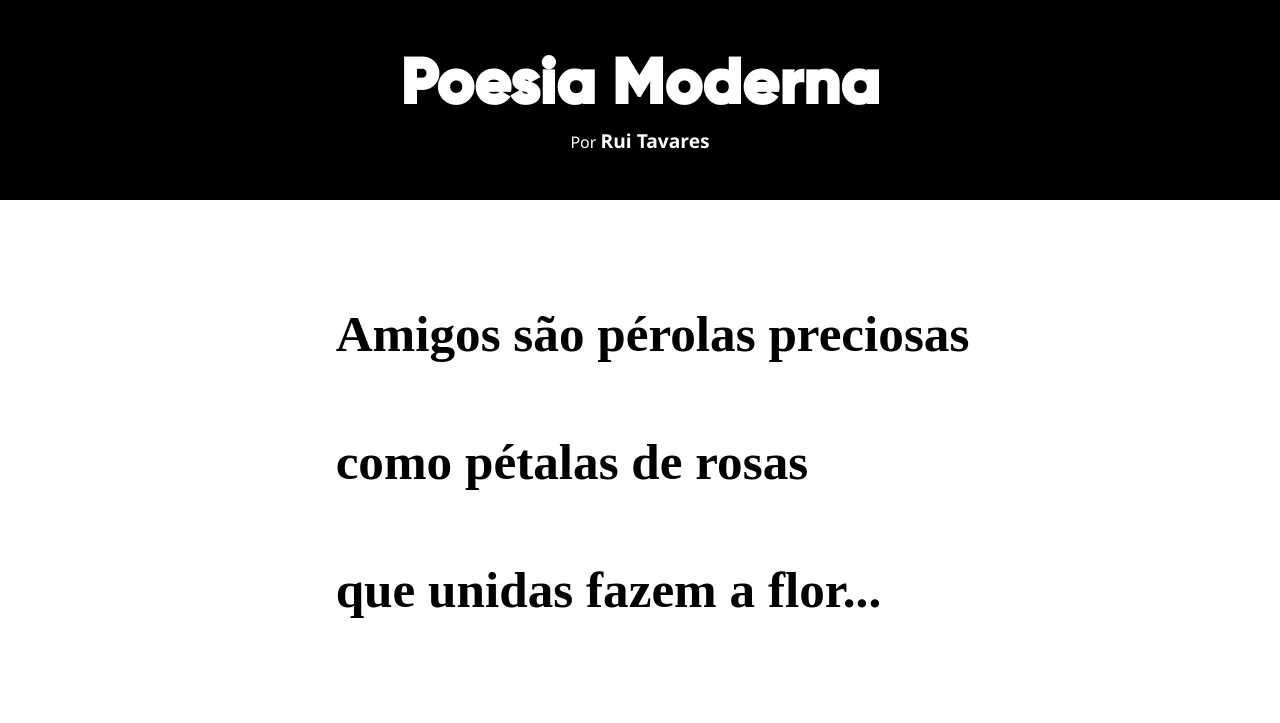
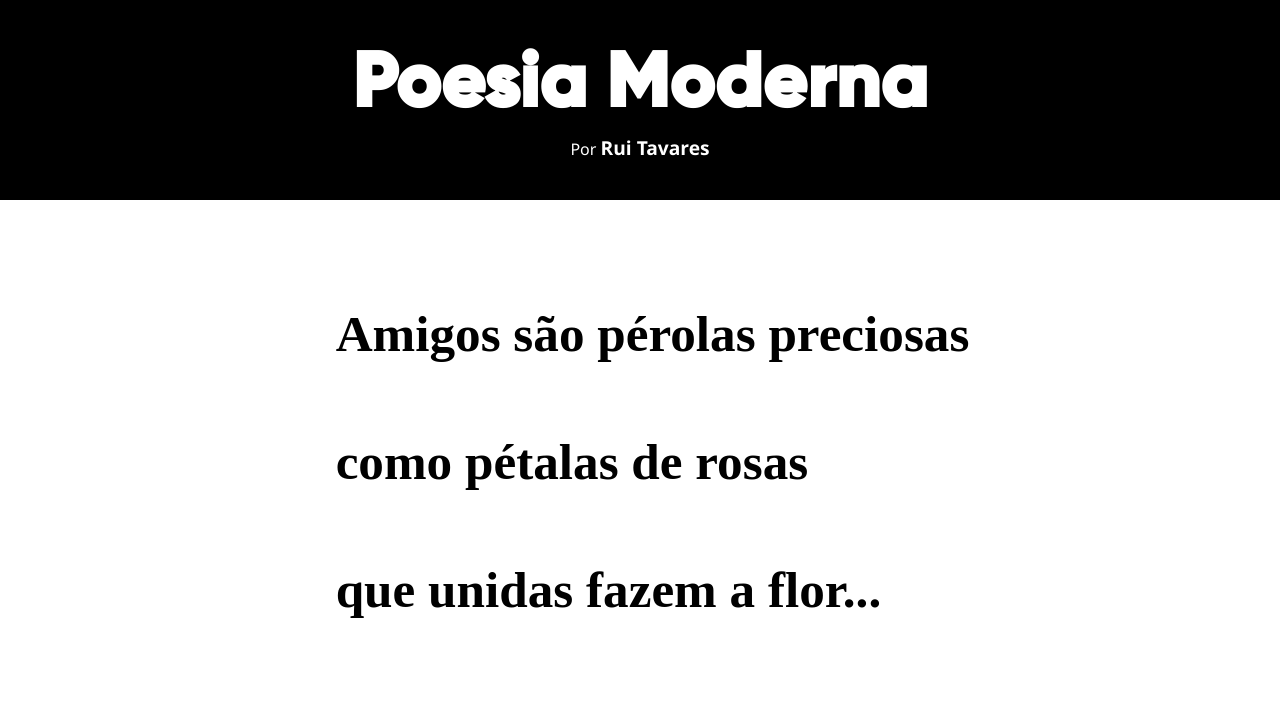
Before and after one commit to GustavoTavaresRibeiro/cordel, a plain HTML site: page index.html in a window 1280 px wide. Shown: the top 723 px of the page. Drawn offline with Linux system fonts and the light colour scheme; a web font is replaced by a local one.

Commit message:
Update style.css

```diff
--- a/style.css
+++ b/style.css
@@ -23,7 +23,7 @@
 .title > h1{
     margin: 0px;
     font-family: Gilroy-ExtraBold;
-    font-size: 4em;
+    font-size: 6vw;
 }
 .autor{
     font-weight: bolder;
```
